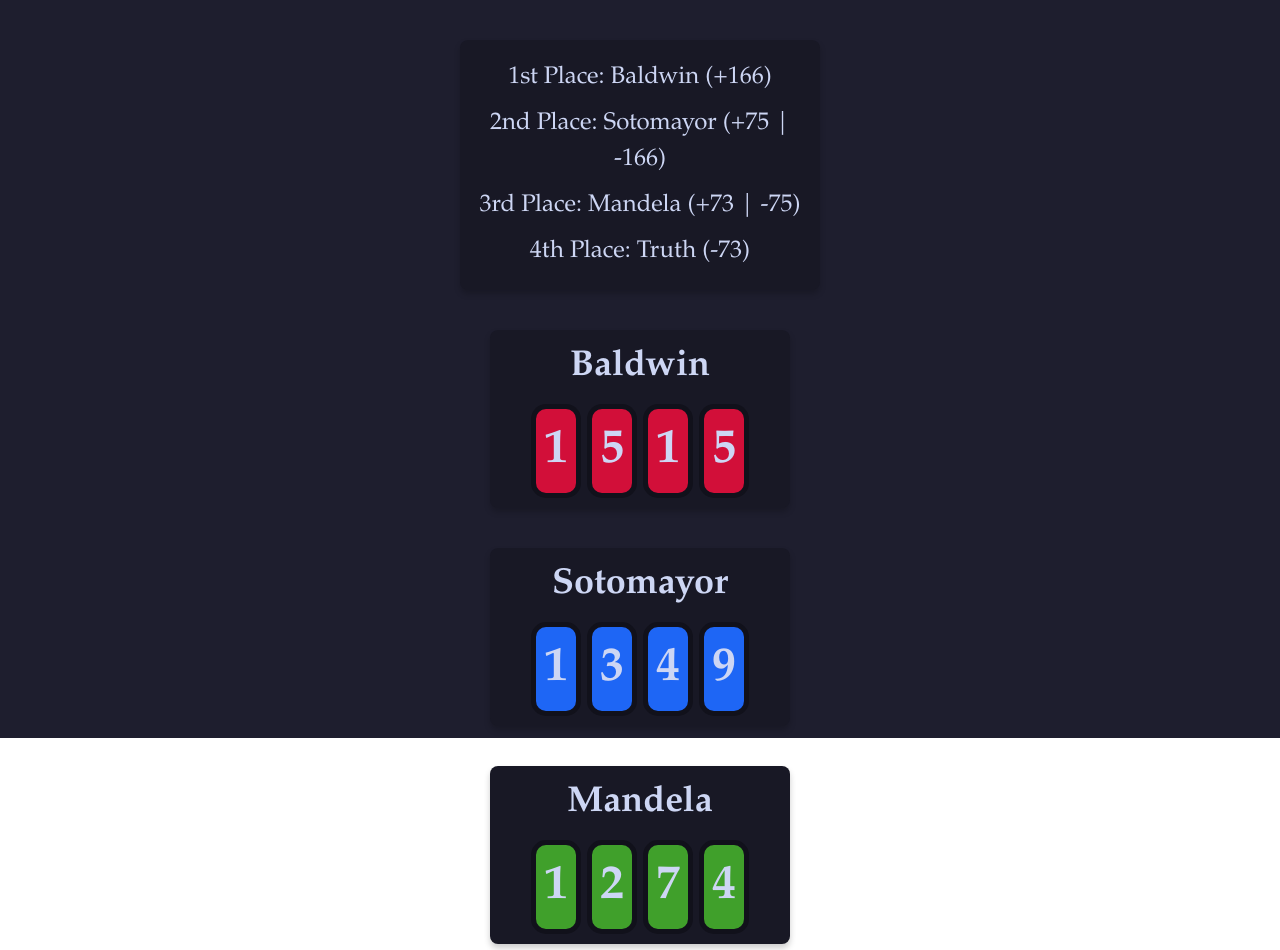
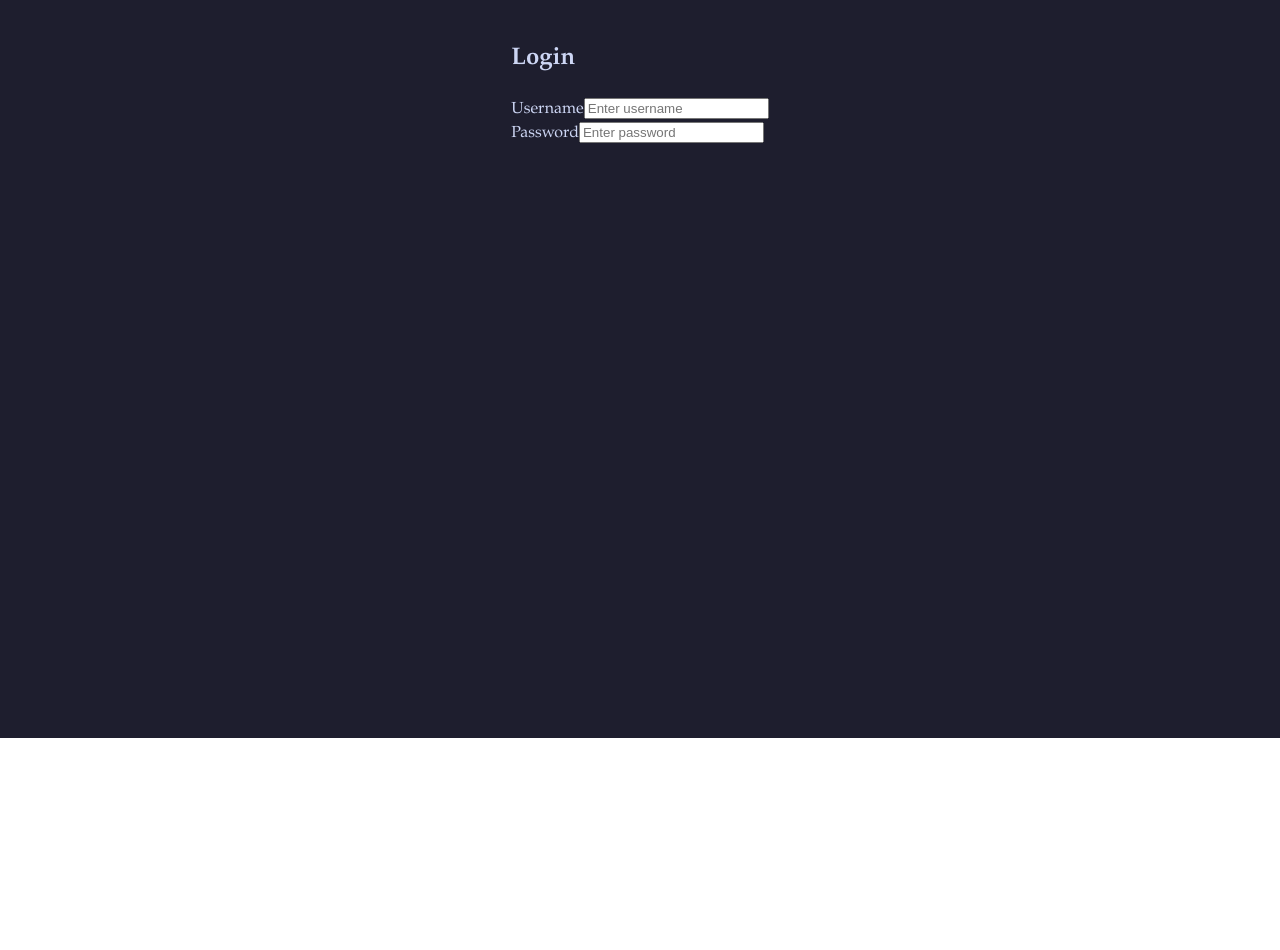
Before and after one commit to scarcekoi/house-information, a React (Vite) app: page / in a window 1280 px wide. Shown: the part 102-1052 px from the top of the page. After the commit the page ends 840 px from the top, so only its background shows below. Built offline with nearby package versions, Linux system fonts and the light colour scheme.

Commit message:
Update App.tsx

```diff
--- a/src/App.tsx
+++ b/src/App.tsx
@@ -1,185 +1,153 @@
-import React, { useState, useEffect } from 'react';
+import React, { useState, FormEvent } from 'react';
 import './App.css';
 
-// Define the Counters type for TypeScript
-interface Counters {
-  Baldwin: number;
-  Sotomayor: number;
-  Mandela: number;
-  Truth: number;
-}
+const App: React.FC = () => {
+  // State to manage login form inputs
+  const [username, setUsername] = useState<string>('');
+  const [password, setPassword] = useState<string>('');
+  const [role, setRole] = useState<string>('');  // Manage role (e.g., 'prefect', 'teacher', 'user')
+  const [isLoggedIn, setIsLoggedIn] = useState<boolean>(false);  // To check if the user is logged in
+  const [error, setError] = useState<string>('');  // To manage error messages
 
-const App: React.FC = () => {
-  // Define the state for the counters
-  const [counters, setCounters] = useState<Counters>({
-    Baldwin: 1515,
-    Sotomayor: 1349,
-    Mandela: 1274,
-    Truth: 1201,
+  // Sample valid credentials with roles
+  const validUsers = {
+    prefect: { username: 'prefectUser', password: 'prefect123' },
+    teacher: { username: 'teacherUser', password: 'teacher123' },
+    user: { username: 'studentUser', password: 'student123' },
+  };
+
+  // State to manage the house numbers
+  const [houseNumbers, setHouseNumbers] = useState({
+    house1: 0,
+    house2: 0,
+    house3: 0,
+    house4: 0,
   });
 
-  const [countdownText, setCountdownText] = useState('');
+  // Handle Login
+  const handleLogin = (e: FormEvent) => {
+    e.preventDefault();
 
-  useEffect(() => {
-    // Set interval to update countdown
-    updateCounters(counters);
-    updateLeaderboard(counters);
-    updateCountdown();
-    const intervalId = setInterval(updateCountdown, 1000); // Update every second
-
-    return () => clearInterval(intervalId); // Clean up interval on component unmount
-  }, [counters]);
-
-  // Update the counters state
-  const updateCounters = (counters: Counters) => {
-    setCounters(counters); // This will trigger re-render and update the counters displayed
-  };
-
-  // Update leaderboard with the current scores
-  const updateLeaderboard = (counters: Counters) => {
-    const houseScores = [
-      { name: 'Baldwin', score: counters.Baldwin },
-      { name: 'Sotomayor', score: counters.Sotomayor },
-      { name: 'Mandela', score: counters.Mandela },
-      { name: 'Truth', score: counters.Truth },
-    ];
-
-    houseScores.sort((a, b) => b.score - a.score);
-
-    const diff1 = houseScores[0].score - houseScores[1].score;
-    const diff2 = houseScores[1].score - houseScores[2].score;
-    const diff3 = houseScores[2].score - houseScores[3].score;
-
-    // Updating leaderboard display dynamically
-    document.getElementById("first-place")!.innerText = `1st Place: ${houseScores[0].name} (+${diff1})`;
-    document.getElementById("second-place")!.innerText = `2nd Place: ${houseScores[1].name} (+${diff2} | -${diff1})`;
-    document.getElementById("third-place")!.innerText = `3rd Place: ${houseScores[2].name} (+${diff3} | -${diff2})`;
-    document.getElementById("fourth-place")!.innerText = `4th Place: ${houseScores[3].name} (-${diff3})`;
-  };
-
-  // Countdown logic
-  const targetDate = new Date('2024-12-20T14:41:00');
-
-  const updateCountdown = () => {
-    const currentDate = new Date();
-    const timeDifference = targetDate.getTime() - currentDate.getTime();
-
-    const daysRemaining = Math.floor(timeDifference / (1000 * 60 * 60 * 24));
-    const hoursRemaining = Math.floor((timeDifference % (1000 * 60 * 60 * 24)) / (1000 * 60 * 60));
-    const minutesRemaining = Math.floor((timeDifference % (1000 * 60 * 60)) / (1000 * 60));
-    const secondsRemaining = Math.floor((timeDifference % (1000 * 60)) / 1000);
-
-    if (timeDifference > 0) {
-      setCountdownText(
-        `${daysRemaining} Days ${hoursRemaining} Hours ${minutesRemaining} Minutes ${secondsRemaining} Seconds until next house village meeting`
-      );
+    // Check credentials and assign role
+    if (username === validUsers.prefect.username && password === validUsers.prefect.password) {
+      setIsLoggedIn(true);
+      setRole('prefect');
+      setError('');
+    } else if (username === validUsers.teacher.username && password === validUsers.teacher.password) {
+      setIsLoggedIn(true);
+      setRole('teacher');
+      setError('');
+    } else if (username === validUsers.user.username && password === validUsers.user.password) {
+      setIsLoggedIn(true);
+      setRole('user');
+      setError('');
     } else {
-      setCountdownText('Village meeting has already occurred!');
+      setIsLoggedIn(false);
+      setRole('');
+      setError('Invalid username or password!');
     }
   };
 
-  // Helper function to extract digits from a number
-  const getDigits = (num: number) => {
-    return num.toString().padStart(4, '0').split('').map(Number);
-  };
-
-  // Handle login button click
-  const handleLoginClick = () => {
-    alert("Login clicked! Add your login functionality here.");
+  // Handle House Number Edit (only for prefects and teachers)
+  const handleHouseNumberChange = (house: string, value: number) => {
+    if (role === 'prefect' || role === 'teacher') {
+      setHouseNumbers((prevState) => ({
+        ...prevState,
+        [house]: value,
+      }));
+    }
   };
 
   return (
     <div className="App">
-      {/* Login Button */}
-      <button className="login-btn" onClick={handleLoginClick}>Login</button>
+      <h1 className="title">Welcome to the House Management Dashboard</h1>
 
-      <div className="title">House Information</div>
+      {!isLoggedIn ? (
+        // Login form
+        <div className="login-widget">
+          <h2>Login</h2>
+          <form onSubmit={handleLogin}>
+            <div>
+              <label htmlFor="username">Username</label>
+              <input
+                type="text"
+                id="username"
+                value={username}
+                onChange={(e) => setUsername(e.target.value)}
+                placeholder="Enter username"
+              />
+            </div>
+            <div>
+              <label htmlFor="password">Password</label>
+              <input
+                type="password"
+                id="password"
+                value={password}
+                onChange={(e) => setPassword(e.target.value)}
+                placeholder="Enter password"
+              />
+            </div>
+            <button type="submit" className="login-btn">
+              Login
+            </button>
+            {error && <p className="error-message">{error}</p>}  {/* Show error message */}
+          </form>
+        </div>
+      ) : (
+        // Dashboard after successful login
+        <div className="dashboard">
+          <p>Welcome, {username}!</p>
+          <p>You are logged in as a {role}.</p>
+          <button className="login-btn" onClick={() => setIsLoggedIn(false)}>
+            Logout
+          </button>
 
-      {/* Leaderboard Widget */}
-      <div className="widget leaderboard" id="leaderboard-widget">
-        {/* Leaderboard Positions */}
-        <div id="first-place" className="place">
-          <span className="place-digit">1st</span>
-          {getDigits(counters.Baldwin).map((digit, index) => (
-            <div className="digit" key={`first-${index}`}>
-              {digit}
+          {/* Display House Number Editing only for 'prefect' or 'teacher' */}
+          {(role === 'prefect' || role === 'teacher') && (
+            <div className="house-edit">
+              <h2>Edit House Numbers</h2>
+              <div>
+                <label htmlFor="house1">House 1</label>
+                <input
+                  type="number"
+                  id="house1"
+                  value={houseNumbers.house1}
+                  onChange={(e) => handleHouseNumberChange('house1', Number(e.target.value))}
+                />
+              </div>
+              <div>
+                <label htmlFor="house2">House 2</label>
+                <input
+                  type="number"
+                  id="house2"
+                  value={houseNumbers.house2}
+                  onChange={(e) => handleHouseNumberChange('house2', Number(e.target.value))}
+                />
+              </div>
+              <div>
+                <label htmlFor="house3">House 3</label>
+                <input
+                  type="number"
+                  id="house3"
+                  value={houseNumbers.house3}
+                  onChange={(e) => handleHouseNumberChange('house3', Number(e.target.value))}
+                />
+              </div>
+              <div>
+                <label htmlFor="house4">House 4</label>
+                <input
+                  type="number"
+                  id="house4"
+                  value={houseNumbers.house4}
+                  onChange={(e) => handleHouseNumberChange('house4', Number(e.target.value))}
+                />
+              </div>
             </div>
-          ))}
+          )}
         </div>
-        <div id="second-place" className="place">
-          <span className="place-digit">2nd</span>
-          {getDigits(counters.Sotomayor).map((digit, index) => (
-            <div className="digit" key={`second-${index}`}>
-              {digit}
-            </div>
-          ))}
-        </div>
-        <div id="third-place" className="place">
-          <span className="place-digit">3rd</span>
-          {getDigits(counters.Mandela).map((digit, index) => (
-            <div className="digit" key={`third-${index}`}>
-              {digit}
-            </div>
-          ))}
-        </div>
-        <div id="fourth-place" className="place">
-          <span className="place-digit">4th</span>
-          {getDigits(counters.Truth).map((digit, index) => (
-            <div className="digit" key={`fourth-${index}`}>
-              {digit}
-            </div>
-          ))}
-        </div>
-      </div>
-
-      {/* Counter Widgets */}
-      <div className="widget counter-widget" id="baldwin-widget">
-        <div className="counter-label">Baldwin</div>
-        <div className="counter baldwin">
-          {getDigits(counters.Baldwin).map((digit, index) => (
-            <div className="digit" key={`baldwin-${index}`}>
-              {digit}
-            </div>
-          ))}
-        </div>
-      </div>
-      <div className="widget counter-widget" id="sotomayor-widget">
-        <div className="counter-label">Sotomayor</div>
-        <div className="counter sotomayor">
-          {getDigits(counters.Sotomayor).map((digit, index) => (
-            <div className="digit" key={`sotomayor-${index}`}>
-              {digit}
-            </div>
-          ))}
-        </div>
-      </div>
-      <div className="widget counter-widget" id="mandela-widget">
-        <div className="counter-label">Mandela</div>
-        <div className="counter mandela">
-          {getDigits(counters.Mandela).map((digit, index) => (
-            <div className="digit" key={`mandela-${index}`}>
-              {digit}
-            </div>
-          ))}
-        </div>
-      </div>
-      <div className="widget counter-widget" id="truth-widget">
-        <div className="counter-label">Truth</div>
-        <div className="counter truth">
-          {getDigits(counters.Truth).map((digit, index) => (
-            <div className="digit" key={`truth-${index}`}>
-              {digit}
-            </div>
-          ))}
-        </div>
-      </div>
-
-      {/* Countdown Widget */}
-      <div id="countdown-widget" className="countdown">
-        <span id="countdown-timer">{countdownText}</span>
-      </div>
+      )}
     </div>
   );
-};
+}
 
 export default App;
```
